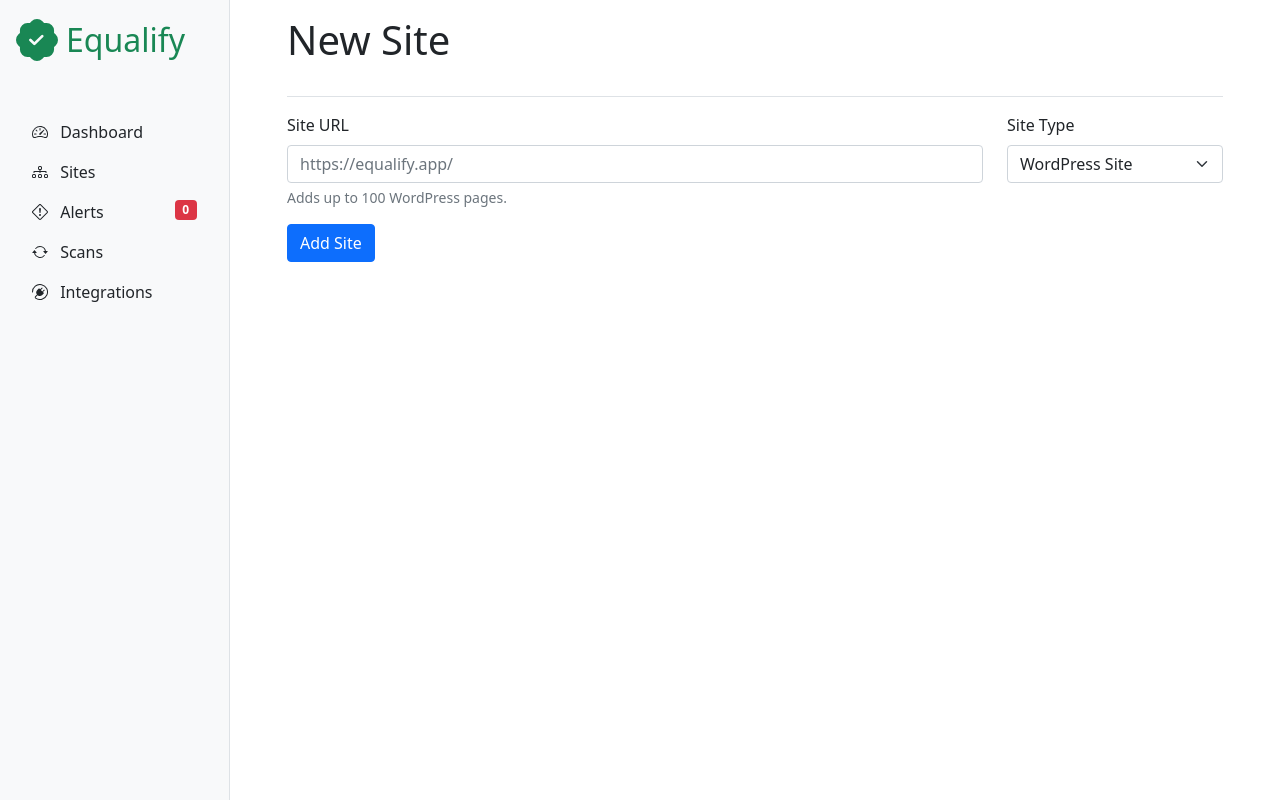
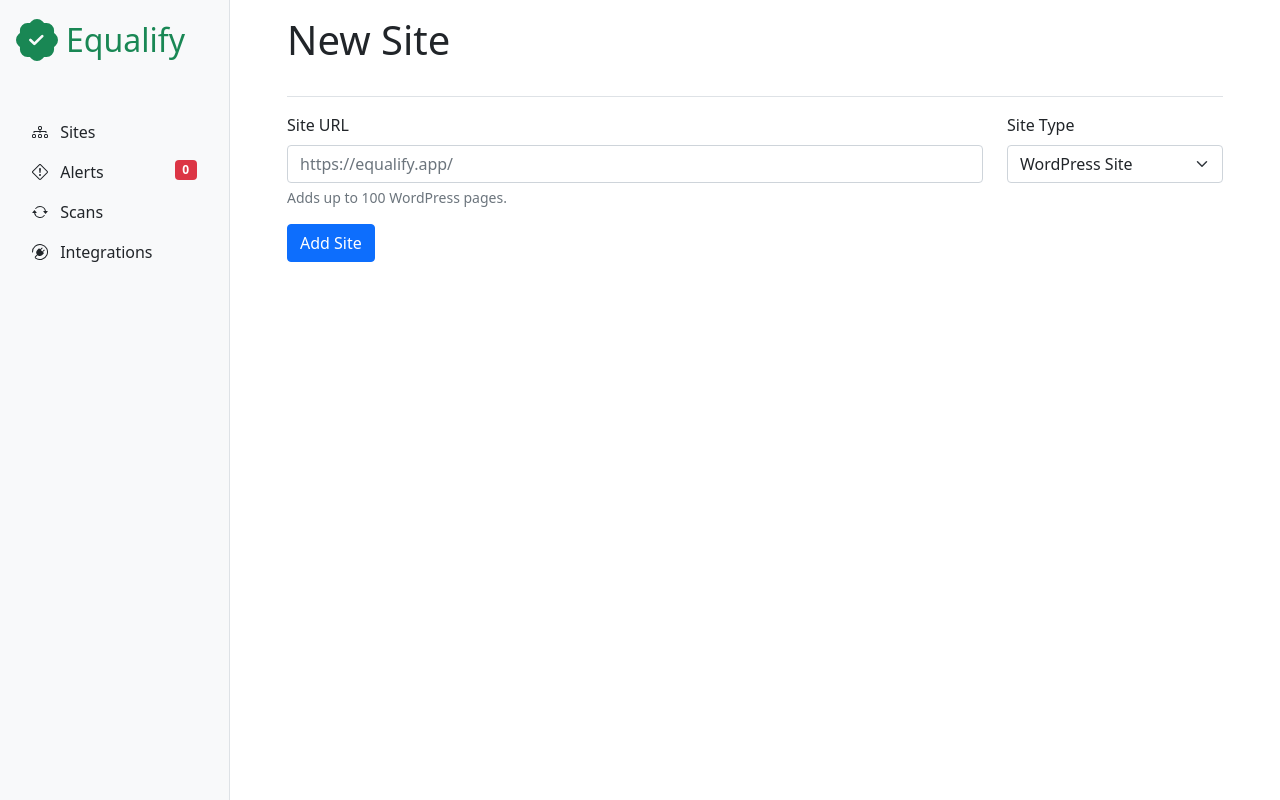
Before and after one commit to EqualifyEverything/equalify, a PHP site: page /?view=new_site in a window 1280 px wide. Run offline with PHP 8.4, Linux system fonts and the light colour scheme; data that the repository does not hold is empty; a stand-in replaces the project's code that opens the database connection.

Commit message:
Rollback dashboard

```diff
--- a/index.php
+++ b/index.php
@@ -38,15 +38,6 @@ $records = [];
                 <span class="fs-2">Equalify</span>
             </a>
             <ul class="nav nav-pills flex-column mb-auto mt-5">
-                <li>
-                    <a href="index.php?view=dashboard" class="nav-link link-dark <?php the_active_view('dashboard');?>">
-                        <svg xmlns="http://www.w3.org/2000/svg" width="16" height="16" fill="currentColor" class="bi me-2 bi-speedometer2" viewBox="0 0 16 16">
-                            <path d="M8 4a.5.5 0 0 1 .5.5V6a.5.5 0 0 1-1 0V4.5A.5.5 0 0 1 8 4zM3.732 5.732a.5.5 0 0 1 .707 0l.915.914a.5.5 0 1 1-.708.708l-.914-.915a.5.5 0 0 1 0-.707zM2 10a.5.5 0 0 1 .5-.5h1.586a.5.5 0 0 1 0 1H2.5A.5.5 0 0 1 2 10zm9.5 0a.5.5 0 0 1 .5-.5h1.5a.5.5 0 0 1 0 1H12a.5.5 0 0 1-.5-.5zm.754-4.246a.389.389 0 0 0-.527-.02L7.547 9.31a.91.91 0 1 0 1.302 1.258l3.434-4.297a.389.389 0 0 0-.029-.518z"></path>
-                            <path fill-rule="evenodd" d="M0 10a8 8 0 1 1 15.547 2.661c-.442 1.253-1.845 1.602-2.932 1.25C11.309 13.488 9.475 13 8 13c-1.474 0-3.31.488-4.615.911-1.087.352-2.49.003-2.932-1.25A7.988 7.988 0 0 1 0 10zm8-7a7 7 0 0 0-6.603 9.329c.203.575.923.876 1.68.63C4.397 12.533 6.358 12 8 12s3.604.532 4.923.96c.757.245 1.477-.056 1.68-.631A7 7 0 0 0 8 3z"></path>
-                        </svg>
-                        Dashboard
-                    </a>
-                </li>
                 <li>
                     <a href="index.php?view=sites" class="nav-link link-dark <?php the_active_view('sites');?>">
                         <svg xmlns="http://www.w3.org/2000/svg" width="16" height="16" fill="currentColor" class="bi me-2 bi-diagram-3" viewBox="0 0 16 16">
@@ -124,7 +115,7 @@ $records = [];
             if(!empty($_GET['view'])){
                 require_once 'views/'.$_GET['view'].'.php';
             }else{
-                require_once 'views/dashboard.php';
+                require_once 'views/sites.php';
             }
 
             ?>
```
Also changed, not shown: models/adders.php (+10 -0 lines), views/dashboard.php (deleted, +0 -7 lines).
